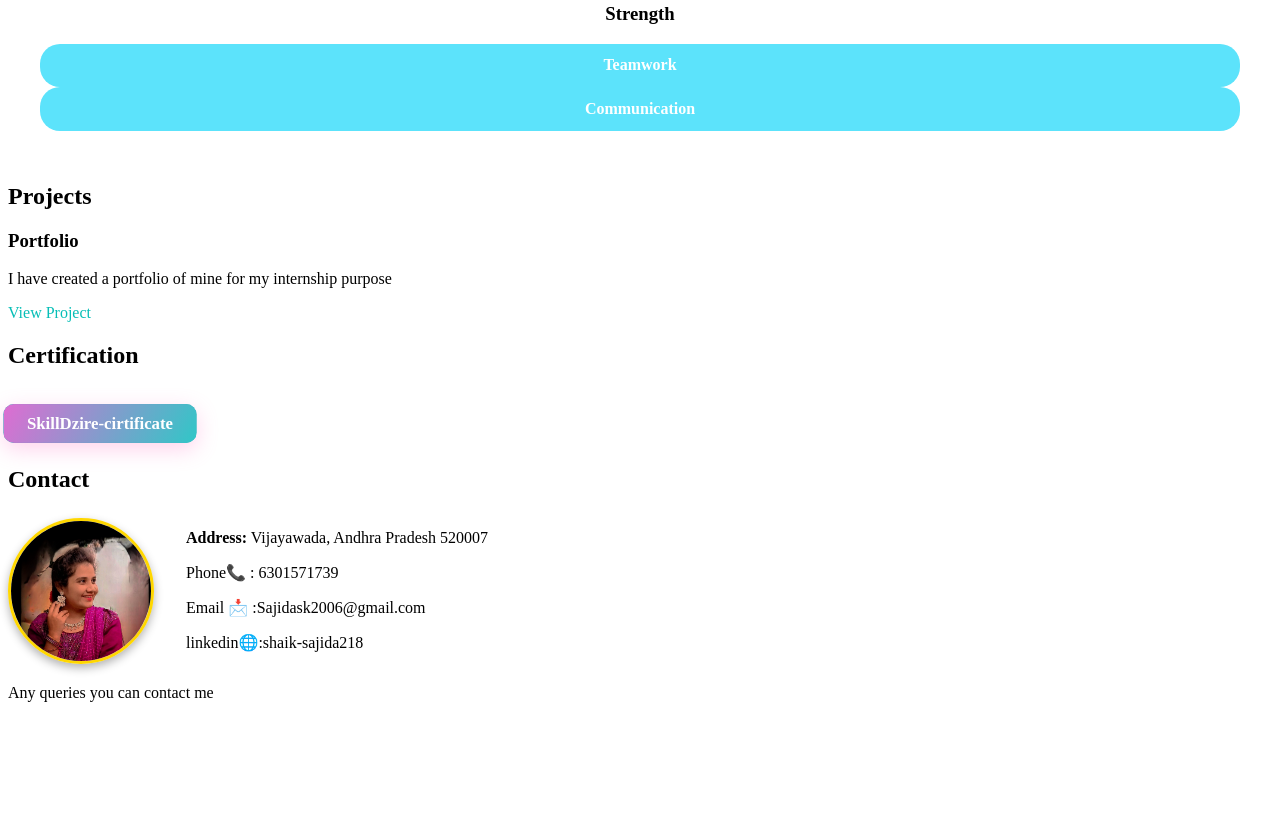
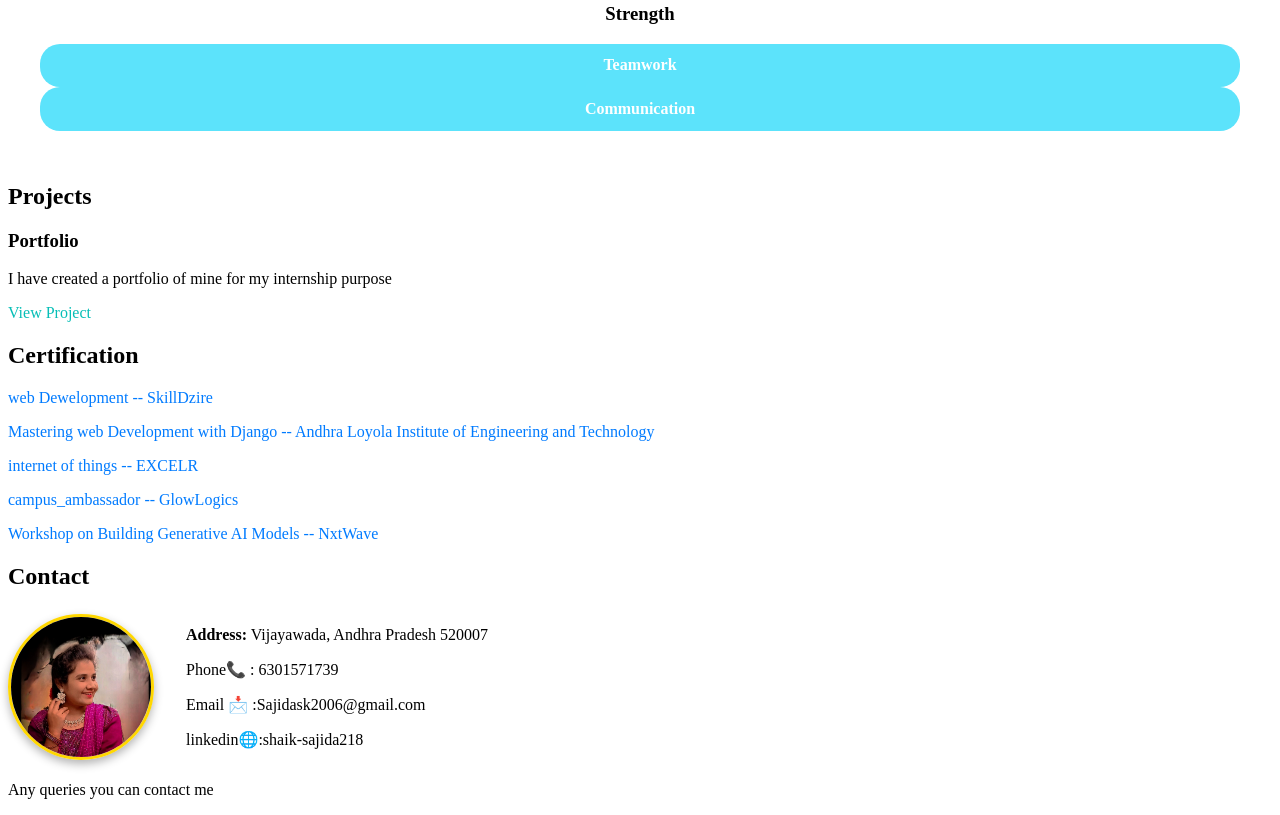
Before and after one commit to sajida218/portfolio, a plain HTML site: page index.html in a window 1280 px wide. Shown: the part 1054-1869 px from the top of the page. Before the commit the page ends 1772 px from the top, so only its background shows below. Drawn offline with Linux system fonts and the light colour scheme.

Commit message:
update styles.com

```diff
--- a/index.html
+++ b/index.html
@@ -82,7 +82,13 @@
 </section>
 <section id="Cirtifications">
   <h2>Certification</h2>
-  <a href="assets/SkillDrize_certificate.pdf" target="_blank" class="Certificates">SkillDzire-cirtificate</a>
+  <div class="cirtifications">
+  <p><a href="assets/SkillDrize_certificate.pdf" target="_blank" >web Dewelopment -- SkillDzire</a></p>
+  <a href="assets/Django.jpg" target="_blank" >Mastering web Development with Django -- Andhra Loyola Institute of Engineering and Technology</a>
+ <p><a href="assets/IOT.jpg" target="_blank" >internet of things -- EXCELR</a></p>
+ <p><a href="assets/campus_ambassador .jpg" target="_blank" >campus_ambassador -- GlowLogics</a></p>
+ <p><a href="assets/next_wave.jpg" target="_blank" >Workshop on Building Generative AI Models -- NxtWave</a></p>
+  </div>
 </section>
 
 <section id="contact">
--- a/styles.css
+++ b/styles.css
@@ -258,58 +258,33 @@ body.dark .skills {
 body.dark .skills:hover {
   background-color: #3fb7d6;
 }
-.Certificates{
-  display: inline-block;
-  margin-top: 1rem;
-  background: linear-gradient(135deg, #06beb6, #48b1bf);
-  color: white;
-  padding: 0.6rem 1.4rem;
-  border-radius: 10px;
+.cirtifications a {
+  position: relative;
   text-decoration: none;
-  font-weight: bold;
-  box-shadow: 0 4px 15px rgba(72, 177, 191, 0.4);
-  transition: all 0.4s ease;
-  position: relative;
-  overflow: hidden;
-  z-index: 1;
+  color: #007BFF;
+  font-size: 16px;
+  transition: color 0.3s ease;
+}
 
-}
-.Certificates{
-  display: inline-block;
-  margin-top: 1rem;
-  background: linear-gradient(135deg, #06beb6, #48b1bf);
-  color: white;
-  padding: 0.6rem 1.4rem;
-  border-radius: 10px;
-  text-decoration: none;
-  font-weight: bold;
-  position: relative;
-  overflow: hidden;
-  transition: all 0.4s ease;
-  box-shadow: 0 4px 12px rgba(72, 177, 191, 0.4);
-  z-index: 1;
-}
-.Certificates::before {
+/* Animated underline from right to left */
+.cirtifications a::after {
   content: '';
   position: absolute;
-  top: 0;
-  left: -100%;
-  width: 100%;
-  height: 100%;
-  background: linear-gradient(120deg, #df6cd2, #30c7c7);
-  transition: all 0.4s ease;
-  z-index: -1;
+  right: 0;           /* Start from the right */
+  bottom: -2px;
+  width: 0;
+  height: 2px;
+  background-color: #ff5500;
+  transition: width 0.3s ease;
 }
 
-.Certificates::before {
+
+.cirtifications a:hover::after {
+  width: 100%;
   left: 0;
+  right: auto;
 }
 
-.Certificates {
-  color: #fff;
-  transform: scale(1.05);
-  box-shadow: 0 6px 20px rgba(255, 110, 196, 0.3);
-}
 .project-container {
   display: flex;
   align-items: center;
```
Also changed, not shown: assets/Django.jpg (added), assets/IOT.jpg (added), assets/My_bharath.jpg (added), assets/campus_ambassador .jpg (added), assets/next_wave.jpg (added).
